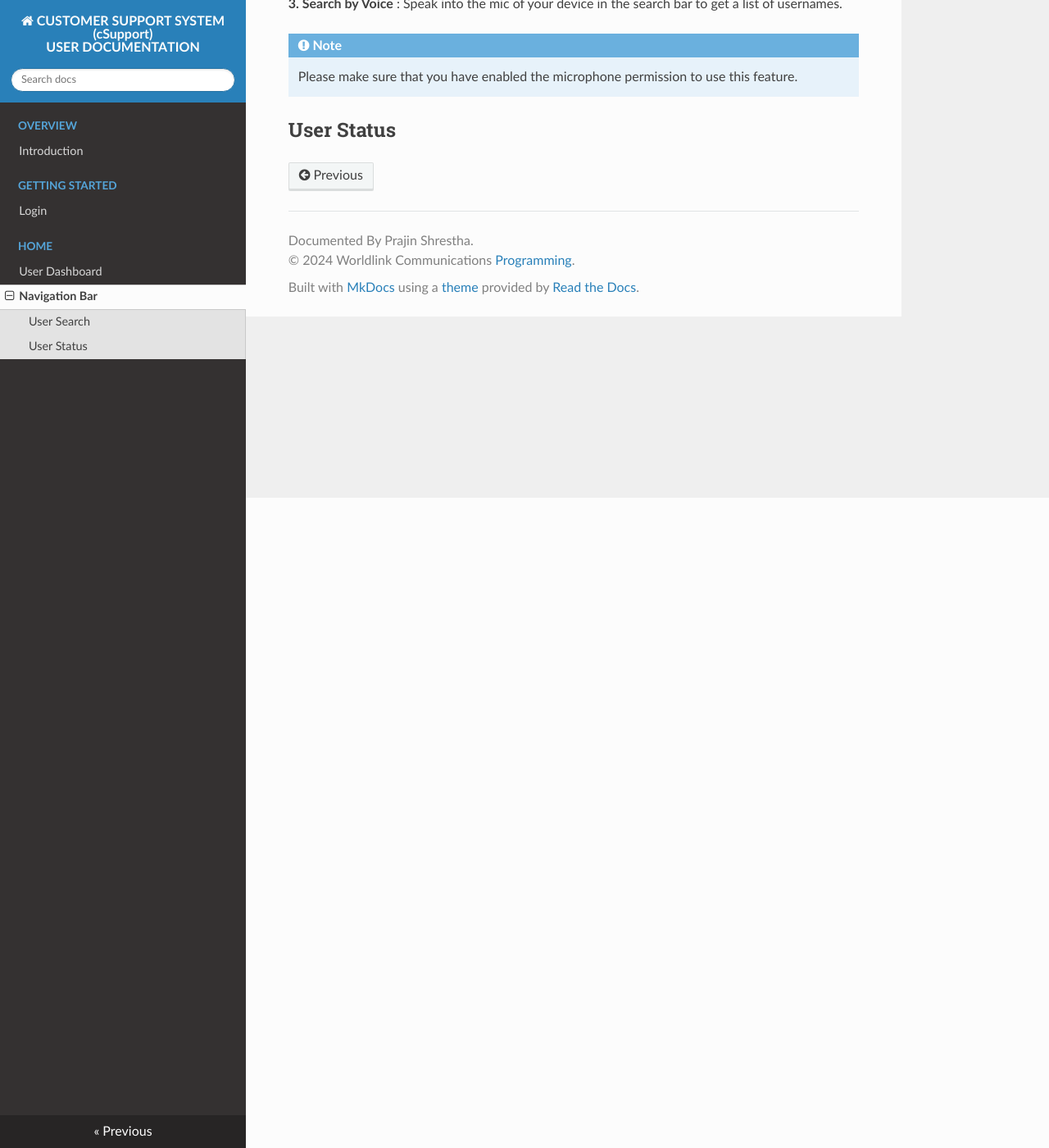
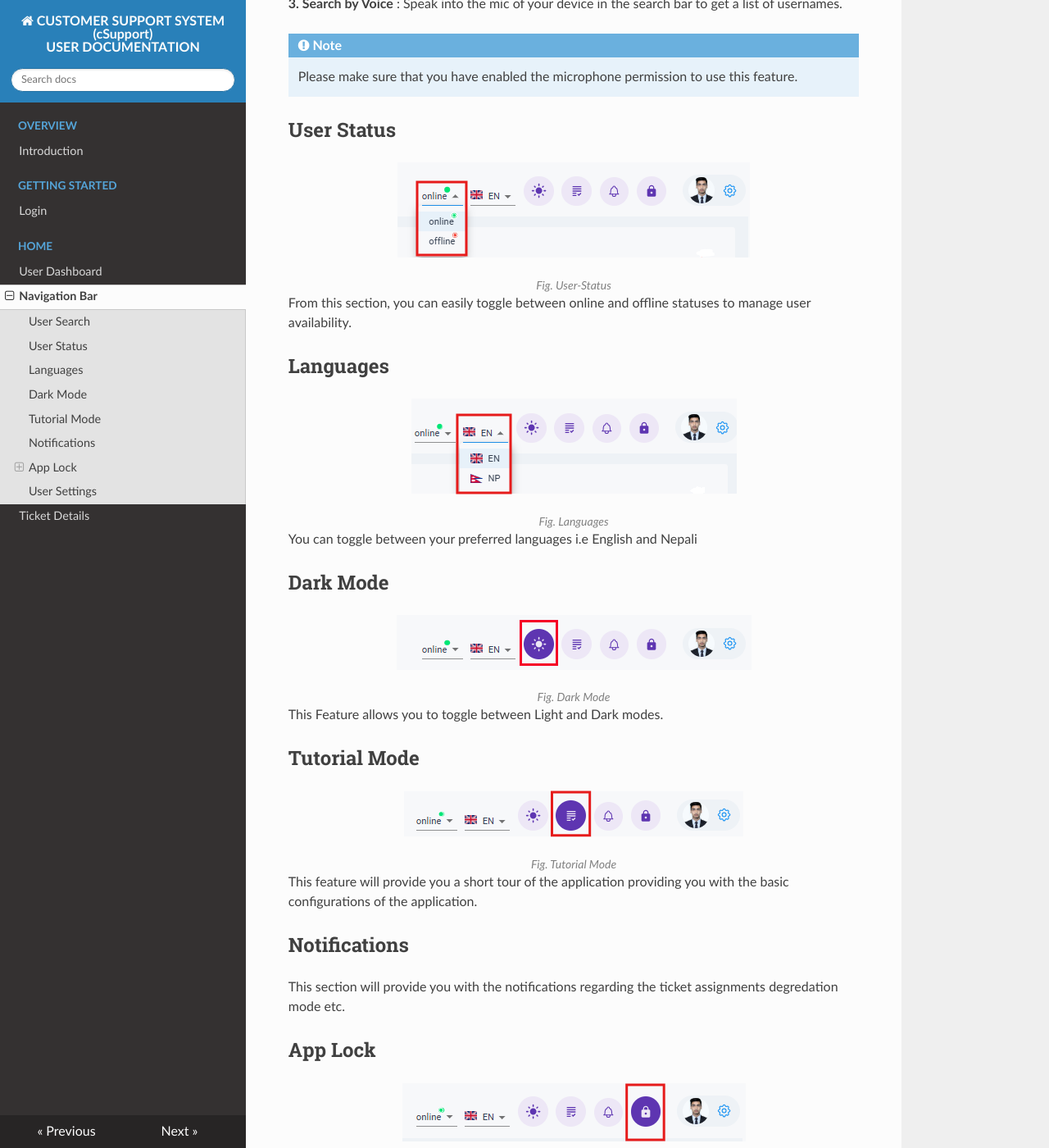
Before and after one commit to prazinn/mkdocs-cSupport-UserGuide, an MkDocs documentation site: the page built from docs/navigation-bar.md, in a window 1280 px wide and 1400 px high, scrolled down 793 px. Shown: the whole window at 82% size. Built offline with MkDocs 1.6.1, drawn with Linux system fonts in a browser that asks for light colours; nearby versions of some CDN libraries; some of the changed text lies outside the part shown.

Commit message:
Guide Upto Lock Screen with tiket details

```diff
--- a/docs/navigation-bar.md
+++ b/docs/navigation-bar.md
@@ -33,3 +33,71 @@ Speak into the mic of your device in the search bar to get a list of usernames.
     Please make sure that you have enabled the microphone permission to use this feature.
 
 ## User Status
+
+![Search by Phone Number](img/user-status.png){ style="display: block; margin: auto;" }
+<div align="center">
+<i style="font-size: 14px; color: grey">Fig. User-Status</i>
+</div>
+
+From this section, you can easily toggle between online and offline statuses to manage user availability.
+
+## Languages
+![Languages](img/language.png){ style="display: block; margin: auto;" }
+<div align="center">
+<i style="font-size: 14px; color: grey">Fig. Languages</i>
+</div>
+
+You can toggle between your preferred languages i.e English and Nepali
+## Dark Mode
+![Dark Mode](img/dark-mode.png){ style="display: block; margin: auto;" }
+<div align="center">
+<i style="font-size: 14px; color: grey">Fig. Dark Mode</i>
+</div>
+
+This Feature allows you to toggle between Light and Dark modes.
+
+## Tutorial Mode
+
+![Tutorial Mode](img/tutorial.png){ style="display: block; margin: auto;" }
+<div align="center">
+<i style="font-size: 14px; color: grey">Fig. Tutorial Mode</i>
+</div>
+
+This feature will provide you a short tour of the application providing you with the basic configurations of the application.
+## Notifications
+
+<!-- ![Notitifications](img/notifications.png){ style="display: block; margin: auto;" }
+<div align="center">
+<i style="font-size: 14px; color: grey">Fig. Notifications</i> -->
+
+This section will provide you with the notifications regarding the ticket assignments degredation mode etc.
+</div>
+
+## App Lock
+
+![App Lock](img/lock-screen-button.png){ style="display: block; margin: auto;" }
+<div align="center">
+<i style="font-size: 14px; color: grey">Fig. App Lock Button</i>
+</div>
+
+This feature allows you to lock your applicaiton.
+
+!!! note
+    Once you lock the application, your availability will automatically be switched to offline.
+
+### Lock Screen
+
+![Lock Screen](img/lock-screen.png){ style="display: block; margin: auto;" }
+
+<div align="center">
+<i style="font-size: 14px; color: grey;">Fig. Lock Screen</i>
+</div>
+
+The password for this section is the same as your Exchange account password.
+
+**1. Login Button**: Allows you to log into the system.
+**2. Logout Button**: Allows you to securely log out of the system.
+**3. Notification Section**: Displays system notifications and updates.
+
+
+## User Settings
--- a/mkdocs.yml
+++ b/mkdocs.yml
@@ -20,6 +20,7 @@ nav:
  - Home:
    - User Dashboard: user-dashboard.md
    - Navigation Bar: navigation-bar.md
+   - Ticket Details: ticket-details.md
 
 copyright: |
   Documented By Prajin Shrestha.<br>
```
Also changed, not shown: docs/ticket-details.md (added, +38 -0 lines), docs/user-dashboard.md (+2 -2 lines), docs/img/daily-trends.png (added), docs/img/dark-mode.png (added), docs/img/group-pending-tickets.png (added), docs/img/individual-pending-tickets.png (added), docs/img/language.png (added), docs/img/lock-screen-button.png (added), docs/img/lock-screen.png (added), docs/img/tutorial.png (added), docs/img/user-status.png (added), docs/img/weekly-trends.png (added).
